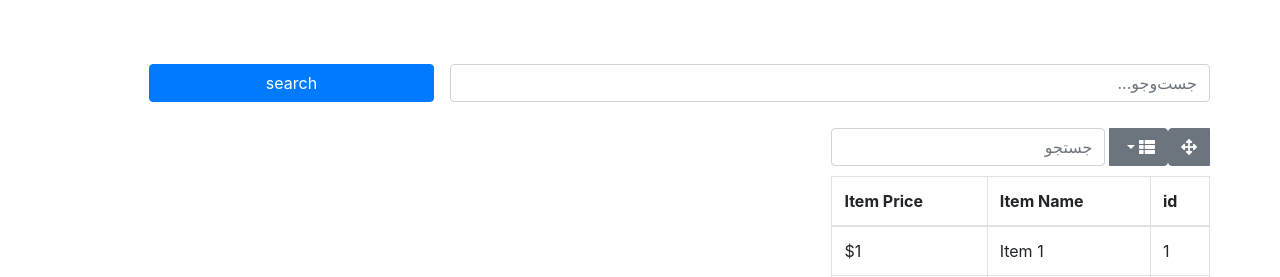
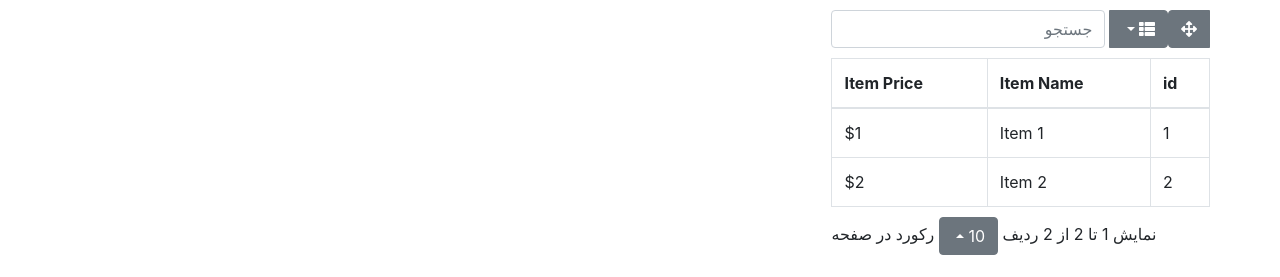
Before and after one commit to iman4000/sf, a Django app: template app/templates/app/search.html in a window 1280 px wide. Shown: the part 56-333 px from the top of the page. Run offline with Django 3.2, Linux system fonts and the light colour scheme; the template is opened without the code that fills it, so the values that code supplies are empty; some libraries are stand-ins or nearby versions.

Commit message:
fast bug fix

```diff
--- a/app/templates/app/search.html
+++ b/app/templates/app/search.html
@@ -29,15 +29,6 @@
         </div>
     </nav>
     <div class="container">
-        <div class="d-print-none pt-5">
-            <form action="{% url 'search' %}" method="GET">
-                <div class="form-group row mt-3">
-                    <input type="text" value="{{filter}}" name="filter" placeholder="جست‌و‌جو..."
-                        class="form-control col-sm-8 ml-3" />
-                    <button type="submit" class="col-sm-3 btn btn-primary">search</button>
-                </div>
-            </form>
-        </div>
         <div class="row">
             <table
             id="table"
```
